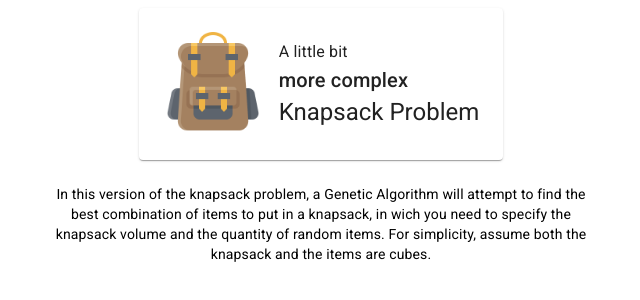
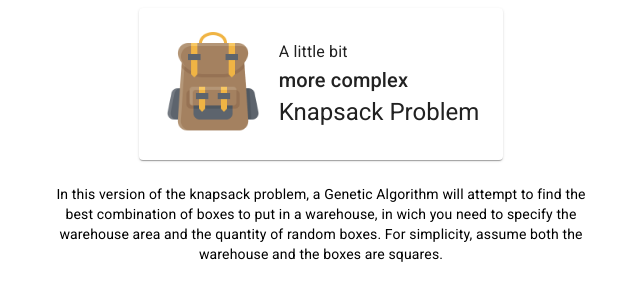
Before and after one commit to davigsousa/genetic-algorithm-for-knapsack-prob, a Next.js app: page / in a window 1280 px wide. Shown: the top 300 px of the page, without its empty margins (319-959 px from the left). Built offline with nearby package versions, Linux system fonts and the light colour scheme.

Commit message:
chore: update description

```diff
--- a/components/problem-description.tsx
+++ b/components/problem-description.tsx
@@ -11,9 +11,10 @@ export function ProblemDescription() {
     >
       <Typography variant="body2">
         In this version of the knapsack problem, a Genetic Algorithm will
-        attempt to find the best combination of items to put in a knapsack, in
-        wich you need to specify the knapsack volume and the quantity of random
-        items. For simplicity, assume both the knapsack and the items are cubes.
+        attempt to find the best combination of boxes to put in a warehouse, in
+        wich you need to specify the warehouse area and the quantity of random
+        boxes. For simplicity, assume both the warehouse and the boxes are
+        squares.
       </Typography>
     </Stack>
   );
```
